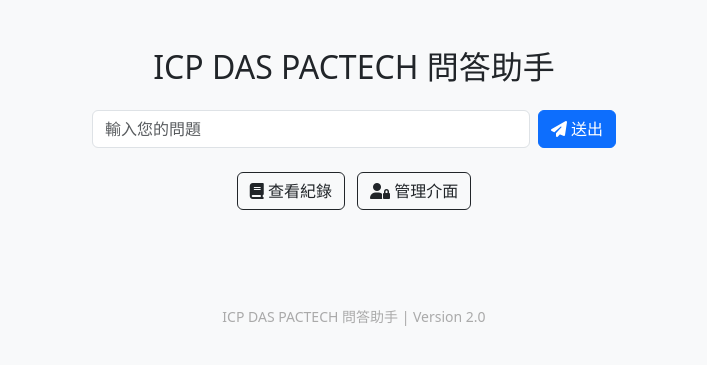
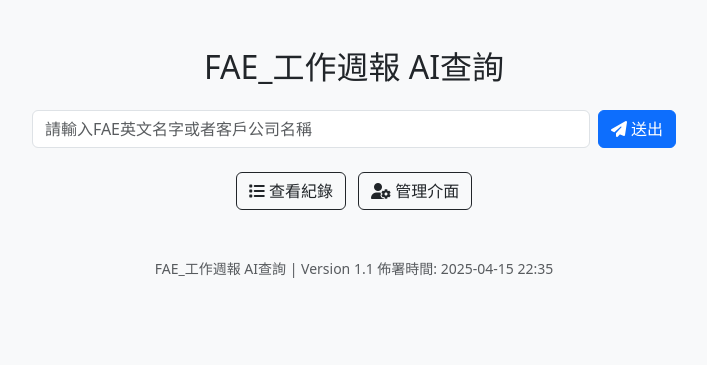
Before and after one commit to yushangming/line_csv_bot, a Flask app: page / in a window 1280 px wide. Shown: the top 365 px of the page, without its empty margins (286-993 px from the left). Run offline with Flask 3, Linux system fonts and the light colour scheme.

Commit message:
Add files via upload

```diff
--- a/app.py
+++ b/app.py
@@ -36,6 +36,8 @@
             f"\n姓名：{r.get('姓名','')}"
             f"\n電話：{r.get('電話','未提供')}"
             f"\nEmail：{r.get('E-MAIL','未提供')}"
+            f"\n問題：{r.get('問題','')}"
+            f"\n處理：{r.get('處理','')}"
             f"\n--------------------"
         )
     return "\n".join(reply)
@@ -55,7 +57,7 @@
         matched = df[df.apply(lambda row: user_msg in str(row.values), axis=1)]
 
         if matched.empty:
-            answer = "查無資料，請嘗試其他關鍵字。"
+            answer = "查無資料，請嘗試其他關鍵字。 提示:非模糊比對, 輸入查詢文字必須100%符合, 包含大小寫。"
         else:
             results = matched.to_dict("records")
             answer = format_response(results)
@@ -111,7 +113,7 @@
         matched = df[df.apply(lambda row: user_msg in str(row.values), axis=1)]
 
         if matched.empty:
-            reply = "查無資料，請嘗試其他關鍵字。"
+            reply = "查無資料，請嘗試其他關鍵字。 提示:非模糊比對, 輸入查詢文字必須100%符合, 包含大小寫。"
         else:
             results = matched.to_dict("records")
             user_sessions[user_id] = {"results": results, "page": 1}
--- a/templates/admin.html
+++ b/templates/admin.html
@@ -33,6 +33,6 @@
     </div>
   </div>
 
-  <footer class="text-center mt-5 small">ICP DAS PACTECH 問答助手 | Version 2.0</footer>
+  <footer class="text-center mt-5 small">FAE_工作週報 AI查詢 | Version 1.1</footer>
 </body>
 </html>
--- a/templates/admin_logs.html
+++ b/templates/admin_logs.html
@@ -27,6 +27,6 @@
     <a href="/" class="btn btn-link"><i class="fas fa-arrow-left"></i> 返回首頁</a>
   </div>
 
-  <footer class="text-center mt-5 small">ICP DAS PACTECH 問答助手 | Version 2.0</footer>
+  <footer class="text-center mt-5 small">FAE_工作週報 AI查詢 | Version 1.1</footer>
 </body>
 </html>
--- a/templates/index.html
+++ b/templates/index.html
@@ -1,38 +1,34 @@
-
+{% macro nl2br(value) %}
+  {{ value.replace('\n', '<br>') | safe }}
+{% endmacro %}
 <!DOCTYPE html>
 <html lang="zh">
 <head>
   <meta charset="UTF-8">
-  <title>{{ title }}</title>
+  <title>FAE_工作週報 AI查詢</title>
   <link href="https://cdn.jsdelivr.net/npm/bootstrap@5.3.3/dist/css/bootstrap.min.css" rel="stylesheet">
   <link href="https://cdnjs.cloudflare.com/ajax/libs/font-awesome/6.5.0/css/all.min.css" rel="stylesheet">
-  <style>
-    body { background-color: #f8f9fa; }
-    .container { max-width: 900px; }
-    footer { margin-top: 60px; color: #aaa; }
-    .log-entry pre { background: #f1f1f1; padding: 15px; border-radius: 6px; }
-  </style>
 </head>
-<body>
-
+<body class="bg-light">
   <div class="container py-5">
-    <h2 class="text-center mb-4">ICP DAS PACTECH 問答助手</h2>
+    <h2 class="text-center mb-4">FAE_工作週報 AI查詢</h2>
     <form method="post" action="/ask" class="d-flex justify-content-center mb-4">
-      <input name="question" class="form-control w-50 me-2" placeholder="輸入您的問題" required>
+      <input name="question" class="form-control w-50 me-2" placeholder="請輸入FAE英文名字或者客戶公司名稱" required>
       <button type="submit" class="btn btn-primary"><i class="fas fa-paper-plane"></i> 送出</button>
     </form>
     {% if question %}
     <div class="alert alert-info shadow-sm">
-      <strong>問題：</strong> {{ question }}<br>
-      <strong>回答：</strong><br>{{ answer | nl2br }}
+      <strong>查詢：</strong> {{ question }}<br>
+      <strong>結果：</strong><br>{{ nl2br(answer) }}
     </div>
     {% endif %}
     <div class="text-center">
-      <a href="/logs" class="btn btn-outline-dark me-2"><i class="fas fa-book"></i> 查看紀錄</a>
-      <a href="/admin" class="btn btn-outline-dark"><i class="fas fa-user-lock"></i> 管理介面</a>
+      <a href="/logs" class="btn btn-outline-dark me-2"><i class="fas fa-list"></i> 查看紀錄</a>
+      <a href="/admin" class="btn btn-outline-dark"><i class="fas fa-user-cog"></i> 管理介面</a>
     </div>
+    <footer class="text-center text-muted mt-5 small">
+      FAE_工作週報 AI查詢 | Version 1.1 佈署時間: 2025-04-15 22:35
+    </footer>
   </div>
-
-  <footer class="text-center mt-5 small">ICP DAS PACTECH 問答助手 | Version 2.0</footer>
 </body>
 </html>
--- a/templates/logs.html
+++ b/templates/logs.html
@@ -16,7 +16,7 @@
 <body>
 
   <div class="container py-5">
-    <h3 class="mb-4"><i class="fas fa-book"></i> 問答紀錄列表</h3>
+    <h3 class="mb-4"><i class="fas fa-book"></i> 查詢紀錄列表</h3>
     {% for file in log_files %}
       <div class="mb-3">
         <a href="/logs/{{ file[8:18] }}" class="btn btn-outline-secondary w-100 text-start">
@@ -27,6 +27,6 @@
     <a href="/" class="btn btn-link"><i class="fas fa-arrow-left"></i> 返回首頁</a>
   </div>
 
-  <footer class="text-center mt-5 small">ICP DAS PACTECH 問答助手 | Version 2.0</footer>
+  <footer class="text-center mt-5 small">FAE_工作週報 AI查詢 | Version 1.1</footer>
 </body>
 </html>
```
Also changed, not shown: templates/log_detail.html (+11 -12 lines).
